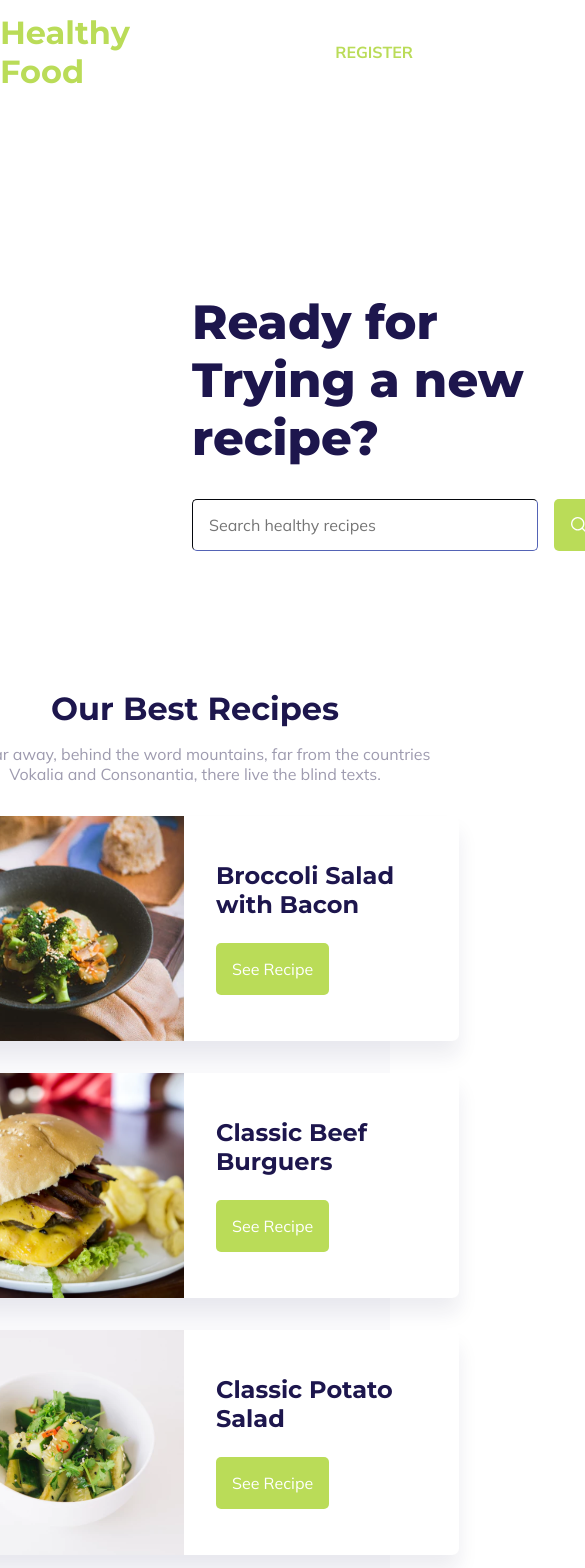
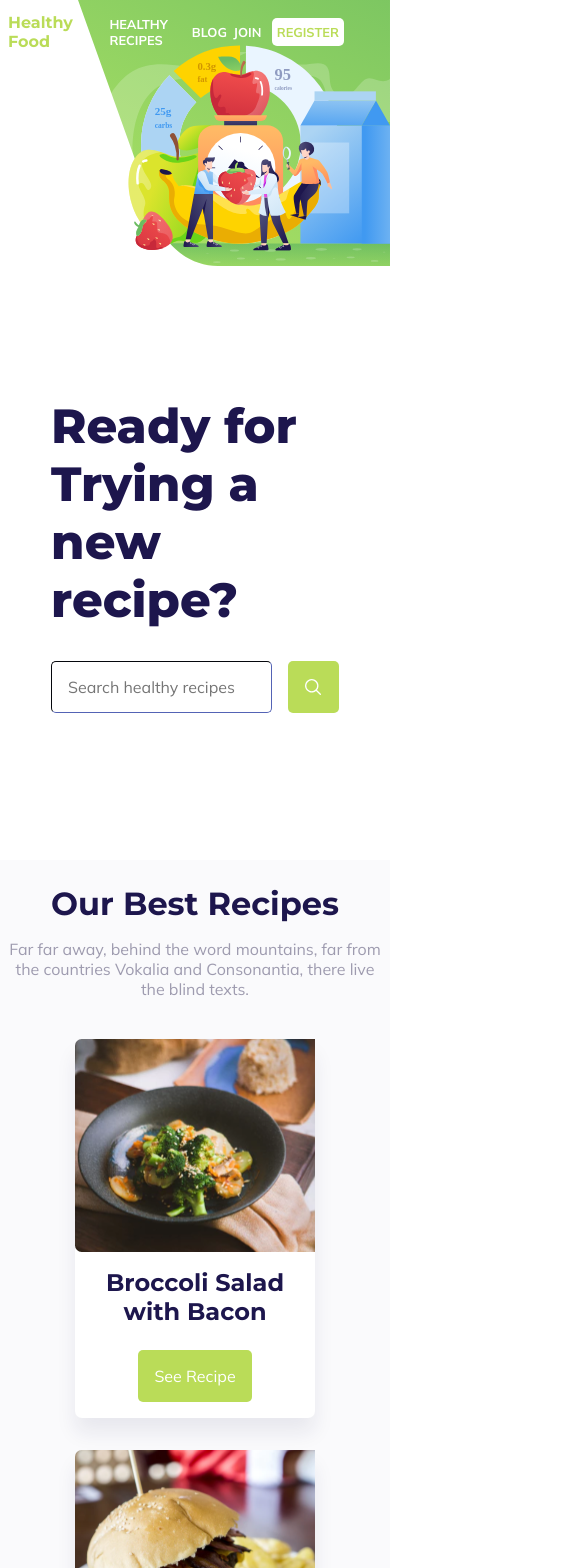
Before and after one commit to LucasCruz2773/healthy-food, a React (Create React App) app: page / in a window 390 px wide. Shown: the top 1568 px of the page, 585 px wide, since content can reach past the window. Built offline with nearby package versions, Linux system fonts and the light colour scheme.

Commit message:
change: responsibilidade ajustada

```diff
--- a/src/components/Blog.tsx
+++ b/src/components/Blog.tsx
@@ -1,7 +1,7 @@
-import { BlogItem } from './BlogItem';
-
 import "react-responsive-carousel/lib/styles/carousel.min.css";
 import { Carousel } from 'react-responsive-carousel';
+
+import { BlogItem } from './BlogItem';
 
 import BlogImg1 from '../assets/images/blog_image_1.svg';
 import BlogImg2 from '../assets/images/bloco_image_2.svg';
@@ -25,7 +25,7 @@ export function Blog(){
                 <Carousel
                     centerMode={true}
                     width={'98vw'}
-                    centerSlidePercentage={32}
+                    centerSlidePercentage={window.innerWidth >= 1024 ? 32 : 100}
                     showIndicators={false}
                     showStatus={false}
                     renderArrowPrev={(onClickHandler, hasPrev, label) =>
--- a/src/components/Header.tsx
+++ b/src/components/Header.tsx
@@ -37,6 +37,7 @@ export function Header(){
 
     return(
         <div className="header">
+
             <div className="header-title">
                 <h1 className="header-title-text">Healthy Food</h1>
             </div>
@@ -48,7 +49,7 @@ export function Header(){
                     { user ?
                         <>
                             <h2 className="text-option" onClick={logout}>LOGOUT</h2>
-                            <h2 className="register-option">WELCOME {user.name.toUpperCase()}</h2>
+                            <h2 className="register-option">WELCOME {user.name.split(" ")[0].toUpperCase()}</h2>
                         </>
                         : <Link to="/register" className="register-option">REGISTER</Link>
                     }
--- a/src/styles/bestServices.css
+++ b/src/styles/bestServices.css
@@ -45,3 +45,18 @@
 .button-service {
     margin-top: 2em;
 }
+
+@media screen and (max-width: 1024px) {
+    .service-img-content {
+        display: none;
+    }
+    .content-services {
+        padding: 1em;
+    }
+    .service {
+        padding: 1em;
+        width: 100%;
+        justify-content: center;
+        align-items: center;
+    }
+}
--- a/src/styles/blog.css
+++ b/src/styles/blog.css
@@ -108,3 +108,17 @@
 .arrowStyles svg {
     color: #BADC58;
 }
+
+@media screen and (max-width: 1024px) {
+    .blog-content {
+        padding: 1em;
+        margin-top: 1em;
+        height: auto;
+    }
+    .header-blog {
+        width: auto;
+    }
+    .blog-item {
+        width: auto;
+    }
+}
--- a/src/styles/footer.css
+++ b/src/styles/footer.css
@@ -5,6 +5,7 @@
     flex-direction: row;
     align-items: center;
     justify-content: space-around;
+    padding: 1em;
 }
 
 .footer-copyright {
--- a/src/styles/header.css
+++ b/src/styles/header.css
@@ -56,3 +56,33 @@
     font: bold 1em 'Mulish', sans-serif;
     color: #BADC58;
 }
+
+@media screen and (max-width: 1024px) {
+    .header {
+        height: 4em;
+        padding: 0.5em;
+    }
+    .home-aside {
+        flex: 0;
+    }
+    .header-title {
+        width: 20%;
+        flex: 0;
+    }
+    .header-title-text {
+        font: bold 1em 'Montserrat', sans-serif;
+    }
+    .content-options {
+        width: 80% !important;
+    }
+    .text-option {
+        font: bold 0.8em 'Mulish', sans-serif;
+        margin-left: 0.5em;
+    }
+    .register-option {
+        height: 50%;
+        padding: 0.4em;
+        font: bold 0.8em 'Mulish', sans-serif;
+        margin-left: 0.8em;
+    }
+}
--- a/src/styles/home.css
+++ b/src/styles/home.css
@@ -65,3 +65,21 @@
     width: 100%;
     align-self: flex-start;
 }
+
+@media screen and (max-width: 1024px) {
+    .home {
+        flex-direction: column-reverse;
+    }
+    .content-search {
+        padding: 1em;
+        margin-left: 0px;
+        width: 20em;
+    }
+    .home-aside {
+        justify-content: flex-end;
+        flex: 0;
+    }
+    .home-img {
+        width: 80%;
+    }
+}
--- a/src/styles/join.css
+++ b/src/styles/join.css
@@ -41,3 +41,19 @@
     flex: 1;
     height: 100%;
 }
+
+@media screen and (max-width: 1024px) {
+    .join-body {
+        height: auto;
+        flex-direction: column-reverse;
+
+    }
+    .join-image-content img{
+        width: 100%;
+    }
+    .join-member {
+        margin-left: 0;
+        width: auto;
+        padding: 2em;
+    }
+}
--- a/src/styles/recipes.css
+++ b/src/styles/recipes.css
@@ -13,7 +13,7 @@
     flex-direction: column;
     align-items: center;
     justify-content: center;
-    width: 510px;
+    width: 31.8em;
 }
 
 .title-recipes {
@@ -62,3 +62,38 @@
     color: #1D164D;
     margin-bottom: 1em;
 }
+
+@media screen and (min-width: 1600px) {
+    .recipe {
+        width: 40em;
+    }
+}
+
+@media screen and (max-width: 1024px) {
+    .content-recipes {
+        height: auto;
+        margin-top: 1em;
+        padding-top: 1em;
+    }
+    .header-recipes {
+        width: auto;
+        padding: 0.5em;
+    }
+    .list-recipes {
+        flex-wrap: nowrap;
+        flex-direction: column;
+    }
+    .recipe {
+        width: 15em;
+        flex-direction: column;
+    }
+    .recipe-content {
+        margin: 0;
+        align-items: center;
+        width: 100%;
+        padding: 1em;
+    }
+    .recipe-title {
+        text-align: center;
+    }
+}
```
